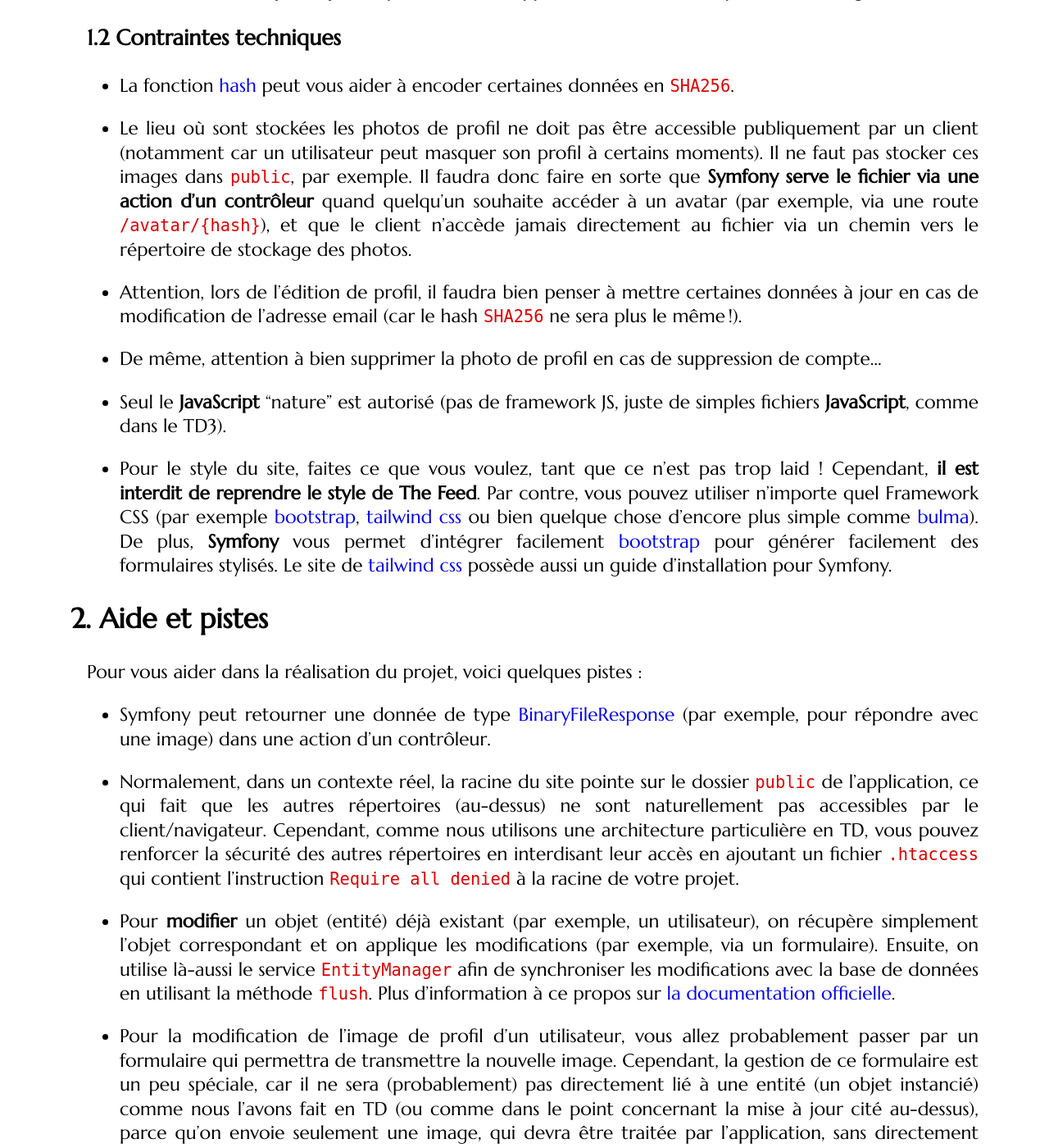
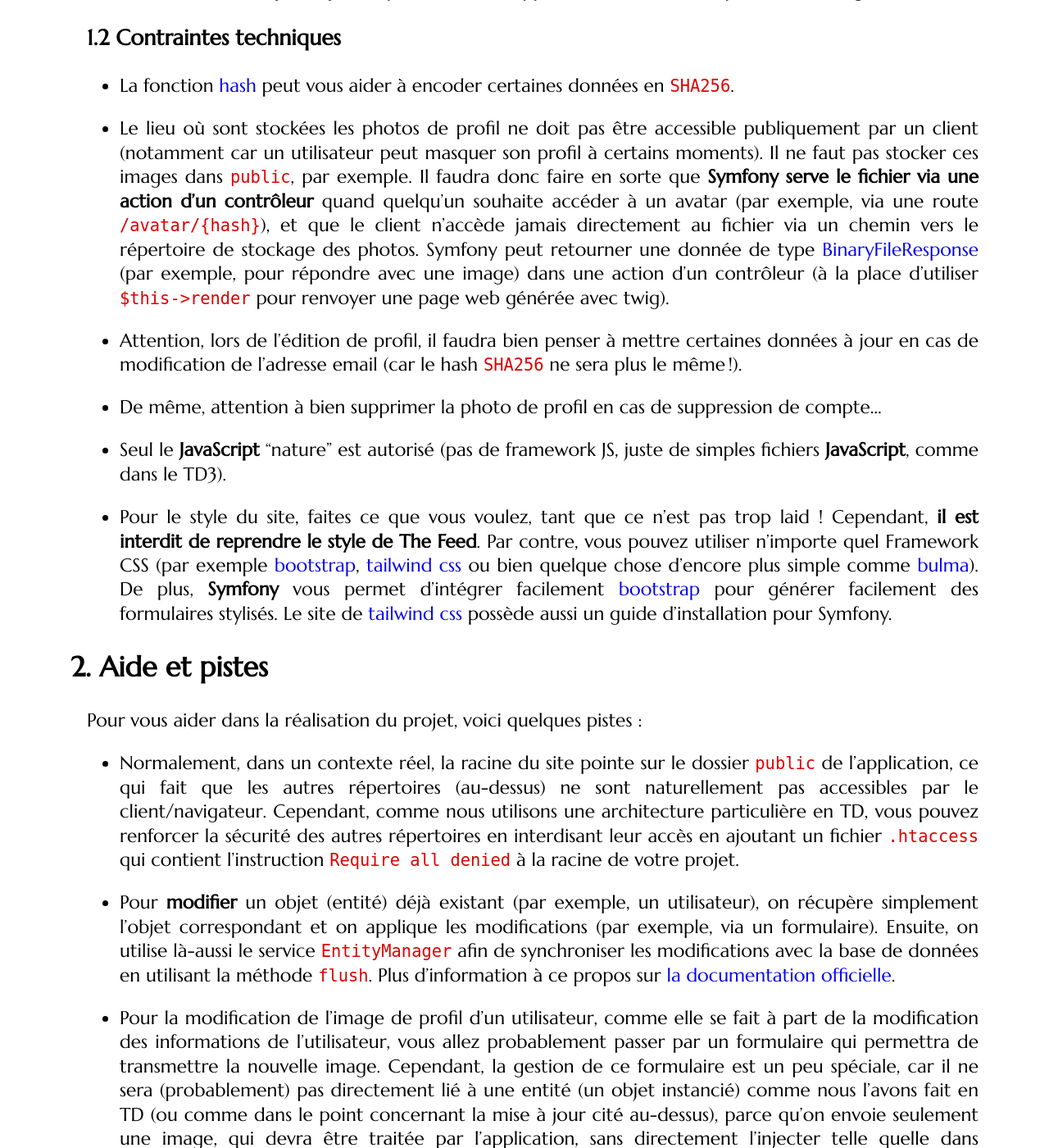
Before and after one commit to mgasquet/R5.A.05-ProgrammationAvancee-Web, a Jekyll site: the page built from tutorials/projet1.md, in a window 1280 px wide and 1400 px high, scrolled down 2285 px. Shown: the whole window at 82% size. Built offline with Jekyll 4.4.1, drawn with Linux system fonts in a browser that asks for light colours; some web fonts are replaced; some of the changed text lies outside the part shown.

Commit message:
Mise à jour projet 1

````diff
--- a/tutorials/projet1.md
+++ b/tutorials/projet1.md
@@ -57,7 +57,7 @@ Voici les détails du service qui devra être développé :
 
 * La fonction [hash](https://www.php.net/manual/en/function.hash.php) peut vous aider à encoder certaines données en `SHA256`.
 
-* Le lieu où sont stockées les photos de profil ne doit pas être accessible publiquement par un client (notamment car un utilisateur peut masquer son profil à certains moments). Il ne faut pas stocker ces images dans `public`, par exemple. Il faudra donc faire en sorte que **Symfony serve le fichier via une action d'un contrôleur** quand quelqu'un souhaite accéder à un avatar (par exemple, via une route `/avatar/{hash}`), et que le client n'accède jamais directement au fichier via un chemin vers le répertoire de stockage des photos.
+* Le lieu où sont stockées les photos de profil ne doit pas être accessible publiquement par un client (notamment car un utilisateur peut masquer son profil à certains moments). Il ne faut pas stocker ces images dans `public`, par exemple. Il faudra donc faire en sorte que **Symfony serve le fichier via une action d'un contrôleur** quand quelqu'un souhaite accéder à un avatar (par exemple, via une route `/avatar/{hash}`), et que le client n'accède jamais directement au fichier via un chemin vers le répertoire de stockage des photos. Symfony peut retourner une donnée de type [BinaryFileResponse](https://symfony.com/doc/current/components/http_foundation.html#serving-files) (par exemple, pour répondre avec une image) dans une action d'un contrôleur (à la place d'utiliser `$this->render` pour renvoyer une page web générée avec twig).
 
 * Attention, lors de l'édition de profil, il faudra bien penser à mettre certaines données à jour en cas de modification de l'adresse email (car le hash `SHA256` ne sera plus le même !).
 
@@ -71,13 +71,11 @@ Voici les détails du service qui devra être développé :
 
 Pour vous aider dans la réalisation du projet, voici quelques pistes :
 
-* Symfony peut retourner une donnée de type [BinaryFileResponse](https://symfony.com/doc/current/components/http_foundation.html#serving-files)  (par exemple, pour répondre avec une image) dans une action d'un contrôleur.
-
 * Normalement, dans un contexte réel, la racine du site pointe sur le dossier `public` de l'application, ce qui fait que les autres répertoires (au-dessus) ne sont naturellement pas accessibles par le client/navigateur. Cependant, comme nous utilisons une architecture particulière en TD, vous pouvez renforcer la sécurité des autres répertoires en interdisant leur accès en ajoutant un fichier `.htaccess` qui contient l'instruction `Require all denied` à la racine de votre projet.
 
 * Pour **modifier** un objet (entité) déjà existant (par exemple, un utilisateur), on récupère simplement l'objet correspondant et on applique les modifications (par exemple, via un formulaire). Ensuite, on utilise là-aussi le service `EntityManager` afin de synchroniser les modifications avec la base de données en utilisant la méthode `flush`. Plus d'information à ce propos sur [la documentation officielle](https://symfony.com/doc/current/doctrine.html#updating-an-object).
 
-* Pour la modification de l'image de profil d'un utilisateur, vous allez probablement passer par un formulaire qui permettra de transmettre la nouvelle image. Cependant, la gestion de ce formulaire est un peu spéciale, car il ne sera (probablement) pas directement lié à une entité (un objet instancié) comme nous l'avons fait en TD (ou comme dans le point concernant la mise à jour cité au-dessus), parce qu'on envoie seulement une image, qui devra être traitée par l'application, sans directement l'injecter telle quelle dans l'utilisateur courant (par contre, on pourra ultimement stocker son nom ou autre...). **Symfony permet de récupérer et traiter les données d'un formulaire sans nécessairement passer par une entité** (mais on peut quand même utiliser une classe qui étend `AbstractType`). Plus d'information à ce propos sur [la documentation officielle](https://symfony.com/doc/current/form/without_class.html).
+* Pour la modification de l'image de profil d'un utilisateur, comme elle se fait à part de la modification des informations de l'utilisateur, vous allez probablement passer par un formulaire qui permettra de transmettre la nouvelle image. Cependant, la gestion de ce formulaire est un peu spéciale, car il ne sera (probablement) pas directement lié à une entité (un objet instancié) comme nous l'avons fait en TD (ou comme dans le point concernant la mise à jour cité au-dessus), parce qu'on envoie seulement une image, qui devra être traitée par l'application, sans directement l'injecter telle quelle dans l'utilisateur courant (par contre, on pourra ultimement stocker son nom ou autre...). **Symfony permet de récupérer et traiter les données d'un formulaire sans nécessairement passer par une entité** (mais on peut quand même utiliser une classe qui étend `AbstractType`). Plus d'information à ce propos sur [la documentation officielle](https://symfony.com/doc/current/form/without_class.html).
 
 * Vous avez déjà eu à gérer une **image de profil** envoyée via un **formulaire** dans le [TD2]({{site.baseurl}}/tutorials/tutorial2).
 
@@ -91,14 +89,20 @@ Pour vous aider dans la réalisation du projet, voici quelques pistes :
 
 L'application doit être hébergée dans le dossier `public_html` d'un des membres de l'équipe (sur le serveur de l'IUT).
 
-Il faudra bien vérifier que votre application est bien accessible depuis l'extérieur de l'iut sur l'adresse : [http://webinfo.iutmontp.univ-montp2.fr/~login_depot/sous-adresse-du-projet](http://webinfo.iutmontp.univ-montp2.fr/~login_depot/sous-adresse-du-projet).
+Il faudra installer les sources (sans le dossier vendor) dans le dossier (avec `FTP` par exemple), puis exécuter un `composer install` à la racine de l'application (qui installera les différentes dépendances). Vous pouvez utiliser `SSH` pour cela, en vous connectant à votre session sur le serveur de l'IUT.
 
-Il ne faut pas oublier de donner au serveur de l'IUT les droits d'écriture sur vos projets contenu dans `public_html` (une fois le projet dépose). Par exemple, depuis `SSH` :
+Il ne faut pas oublier de donner au serveur de l'IUT les droits d'écriture sur vos projets contenu dans `public_html` (une fois le projet installé). Par exemple, depuis `SSH` :
 
 ```bash
 setfacl -R -m u:www-data:r-w-x ~/public_html
 setfacl -R -m d:u:www-data:r-w-x ~/public_html
 ```
+
+Une fois installé, il faudra bien vérifier que votre application est bien accessible depuis l'extérieur de l'iut sur l'adresse : [http://webinfo.iutmontp.univ-montp2.fr/~login_depot/sous-adresse-du-projet](http://webinfo.iutmontp.univ-montp2.fr/~login_depot/sous-adresse-du-projet).
+
+Concernant la base de données, vous pourrez utiliser la base de données MySQL ou PostgreSQL d'un des membres de l'équipe, mises à dispositions par l'IUT.
+
+Vous trouverez toutes les informations à propos de la connexion en [FTP et SSH](https://iutdepinfo.iutmontp.univ-montp2.fr/intranet/acces-aux-serveurs/) et aux [bases de données](https://iutdepinfo.iutmontp.univ-montp2.fr/intranet/bases-de-donnees/) sur [l'intranet](https://iutdepinfo.iutmontp.univ-montp2.fr/intranet) du département informatique.
 
 ## Rendu
 
````
